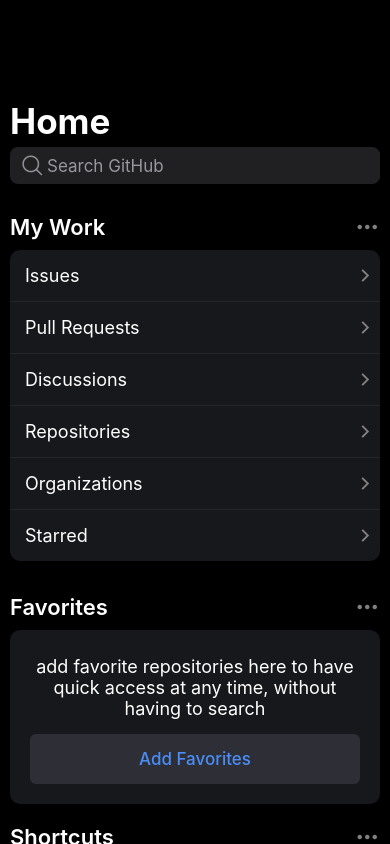
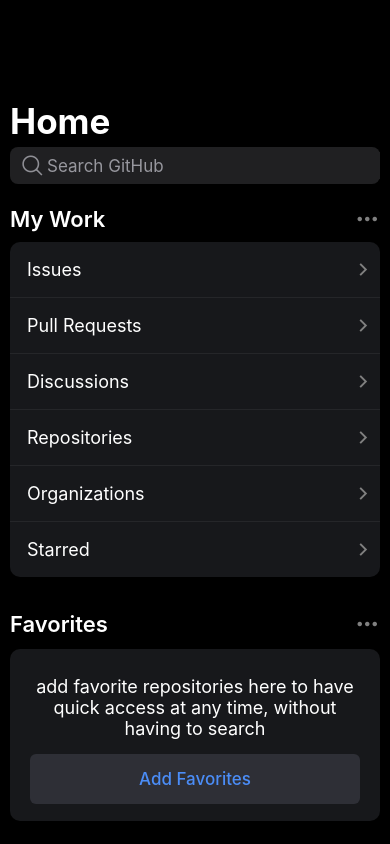
Before and after one commit to w5b/github-app-clone, a React Native app: screen / in a window 390 px wide. Built offline with nearby package versions, Linux system fonts and the light colour scheme.

Commit message:
more accurate styling

```diff
--- a/App.js
+++ b/App.js
@@ -34,7 +34,7 @@
             style={{
               alignItems: "flex-start",
               marginHorizontal: 10,
-              marginBottom: 30,
+              marginBottom: 22,
             }}
           >
             <Text style={[styles.header]}>Home</Text>
@@ -109,7 +109,7 @@
               })}
             </View>
           </View>
-          <View style={styles.favorites_container}>
+          <View style={[styles.favorites_container, { marginTop: 25 }]}>
             <View style={styles.favorites_wrapper}>
               <Text style={styles.header_medium}>Favorites</Text>
               <Ionicons
@@ -118,11 +118,11 @@
                 name="ellipsis-horizontal"
               ></Ionicons>
             </View>
-            <View style={styles.area_item}>
+            <View style={[styles.area_item, { marginTop: 2 }]}>
               <View
                 style={{ flex: 1, justifyContent: "center", marginBottom: 10 }}
               >
-                <Text style={[styles.item]}>
+                <Text style={[styles.item, { marginTop: 20 }]}>
                   add favorite repositories here to have quick access at any
                   time, without having to search
                 </Text>
@@ -157,7 +157,7 @@
                 ]}
               >
                 Fast access to your lists of Issues, Pull Requests, or
-                Discussions
+                Discussions.
               </Text>
               <Pressable style={[styles.button, { marginTop: 5 }]}>
                 <Text style={[styles.button_text]}>Get Started</Text>
@@ -233,6 +233,7 @@
     borderBottomColor: "#252629",
     flexDirection: "row",
     alignItems: "center",
+    padding: 2,
     justifyContent: "space-between",
   },
 
```
